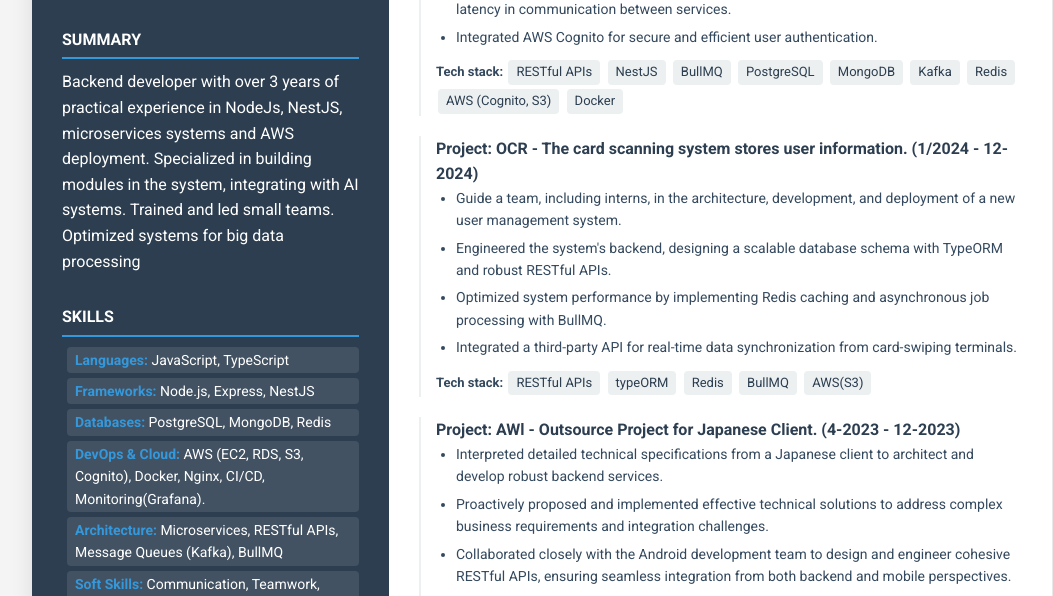
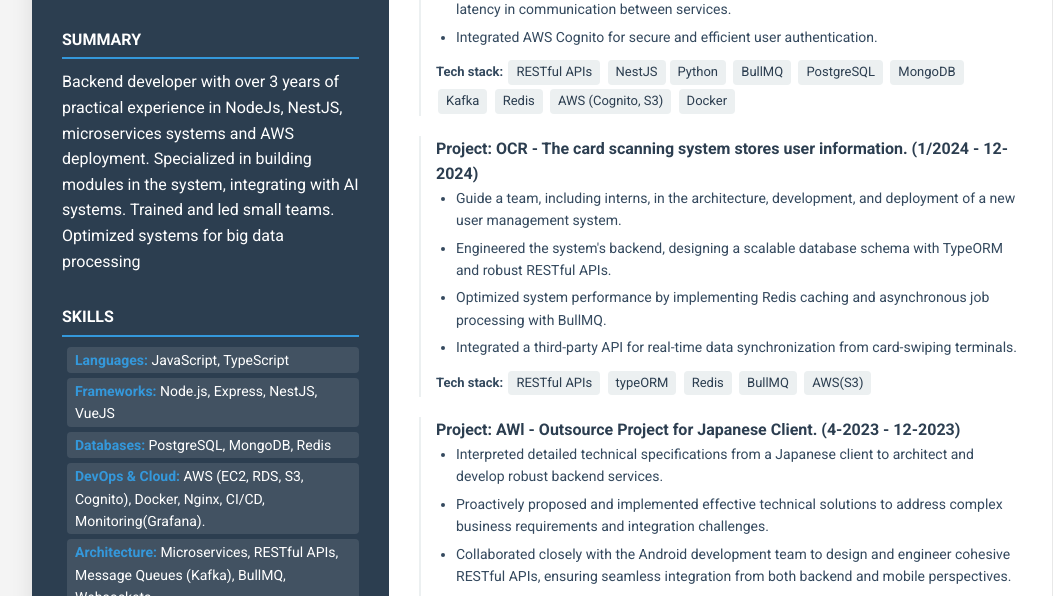
Before and after one commit to TunNT/mycv2025, a plain HTML site: page index.html in a window 1280 px wide. Shown: the part 356-952 px from the top of the page, without its empty margins (98-1151 px from the left). Drawn offline with Linux system fonts and the light colour scheme.

Commit message:
update res message

```diff
--- a/index.html
+++ b/index.html
@@ -220,10 +220,10 @@
                 <h3>Skills</h3>
                 <ul class="skills-list">
                     <li><strong>Languages:</strong> JavaScript, TypeScript</li>
-                    <li><strong>Frameworks:</strong> Node.js, Express, NestJS</li>
+                    <li><strong>Frameworks:</strong> Node.js, Express, NestJS, VueJS</li>
                     <li><strong>Databases:</strong> PostgreSQL, MongoDB, Redis</li>
                     <li><strong>DevOps & Cloud:</strong> AWS (EC2, RDS, S3, Cognito), Docker, Nginx, CI/CD, Monitoring(Grafana).</li>
-                    <li><strong>Architecture:</strong> Microservices, RESTful APIs, Message Queues (Kafka), BullMQ</li>
+                    <li><strong>Architecture:</strong> Microservices, RESTful APIs, Message Queues (Kafka), BullMQ, Websockets</li>
                     <li><strong>Soft Skills:</strong> Communication, Teamwork, Problem Solving, Mentoring</li>
                 </ul>
             </section>
@@ -255,7 +255,7 @@
                     </ul>
                     <p class="tech-stack">
                         <strong>Tech stack:</strong>
-                        <span>RESTful APIs</span> <span>NestJS</span> <span>BullMQ</span> <span>PostgreSQL</span> <span>MongoDB</span> <span>Kafka</span> <span>Redis</span> <span>AWS (Cognito, S3)</span> <span>Docker</span>
+                        <span>RESTful APIs</span> <span>NestJS</span><span>Python</span> <span>BullMQ</span> <span>PostgreSQL</span> <span>MongoDB</span> <span>Kafka</span> <span>Redis</span> <span>AWS (Cognito, S3)</span> <span>Docker</span>
                     </p>
                 </div>
 
```
